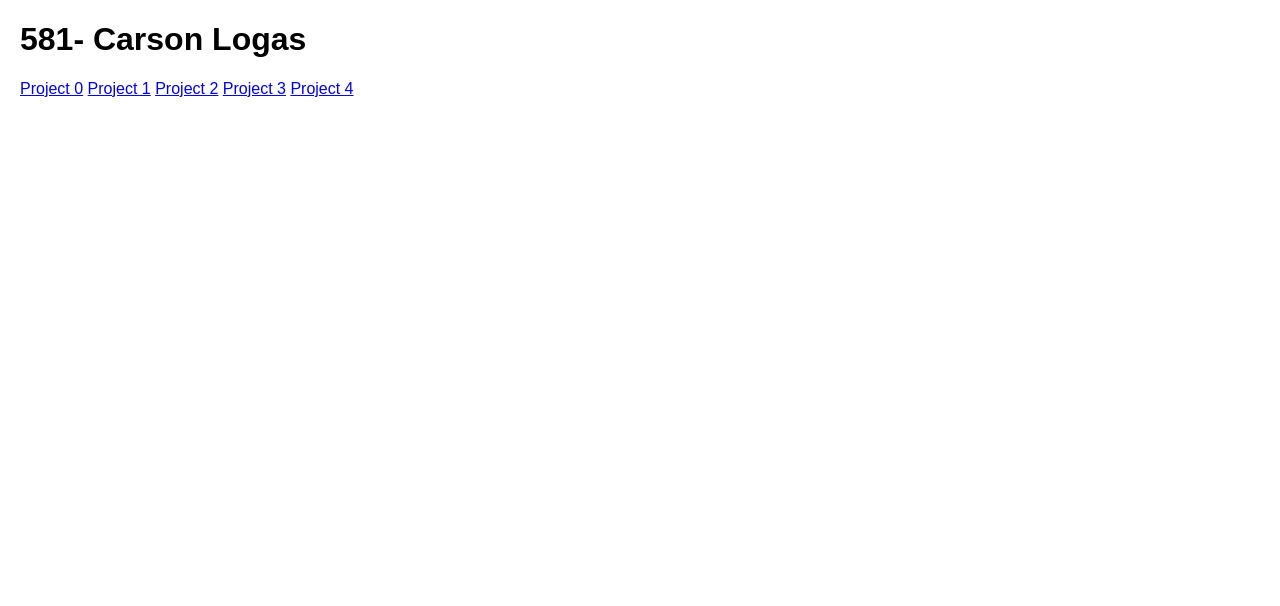
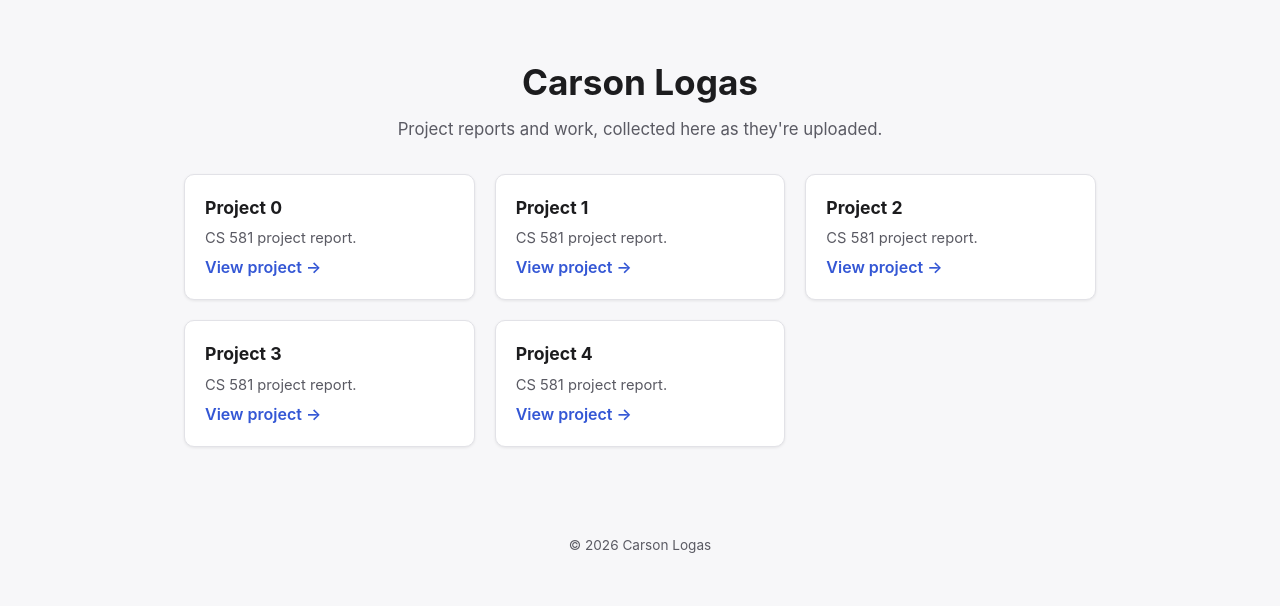
Before and after one commit to clogas24/clogas24.github.io, a plain HTML site: page index.html in a window 1280 px wide. Drawn offline with Linux system fonts and the light colour scheme.

Commit message:
added style folder to keep all styling in a single place

```diff
--- /dev/null
+++ b/css/style.css
@@ -0,0 +1,140 @@
+/* ==========================================================================
+   Site-wide styles for clogas24.github.io
+   All pages should link to this single stylesheet instead of using
+   inline <style> blocks or per-page CSS.
+   ========================================================================== */
+
+:root {
+  --color-bg: #f7f7f9;
+  --color-surface: #ffffff;
+  --color-text: #1c1c1e;
+  --color-text-muted: #5a5a63;
+  --color-accent: #3457d5;
+  --color-accent-hover: #2a45ac;
+  --color-border: #e2e2e7;
+
+  --font-body: -apple-system, BlinkMacSystemFont, "Segoe UI", Roboto, Helvetica, Arial, sans-serif;
+
+  --max-width: 960px;
+  --radius: 10px;
+  --shadow: 0 1px 3px rgba(0, 0, 0, 0.08);
+  --shadow-hover: 0 6px 16px rgba(0, 0, 0, 0.10);
+}
+
+* {
+  box-sizing: border-box;
+}
+
+body {
+  margin: 0;
+  font-family: var(--font-body);
+  background: var(--color-bg);
+  color: var(--color-text);
+  line-height: 1.5;
+}
+
+a {
+  color: var(--color-accent);
+  text-decoration: none;
+}
+
+a:hover {
+  text-decoration: underline;
+}
+
+.container {
+  max-width: var(--max-width);
+  margin: 0 auto;
+  padding: 0 24px;
+}
+
+/* ---------- Site header ---------- */
+
+.site-header {
+  padding: 56px 0 32px;
+  text-align: center;
+}
+
+.site-header h1 {
+  margin: 0 0 8px;
+  font-size: 2.2rem;
+}
+
+.site-header p {
+  margin: 0;
+  color: var(--color-text-muted);
+  font-size: 1.05rem;
+}
+
+/* ---------- Project grid ---------- */
+
+.project-grid {
+  display: grid;
+  grid-template-columns: repeat(auto-fill, minmax(220px, 1fr));
+  gap: 20px;
+  padding: 0 0 64px;
+}
+
+.project-card {
+  display: flex;
+  flex-direction: column;
+  gap: 6px;
+  padding: 20px;
+  background: var(--color-surface);
+  border: 1px solid var(--color-border);
+  border-radius: var(--radius);
+  box-shadow: var(--shadow);
+  transition: box-shadow 0.15s ease, transform 0.15s ease;
+}
+
+.project-card:hover {
+  box-shadow: var(--shadow-hover);
+  transform: translateY(-2px);
+}
+
+.project-card h2 {
+  margin: 0;
+  font-size: 1.1rem;
+}
+
+.project-card p {
+  margin: 0;
+  color: var(--color-text-muted);
+  font-size: 0.92rem;
+  flex-grow: 1;
+}
+
+.project-card a.project-link {
+  font-weight: 600;
+}
+
+.project-card a.project-link:hover {
+  color: var(--color-accent-hover);
+}
+
+/* ---------- Project detail (PDF viewer) pages ---------- */
+
+.project-page {
+  padding: 24px 0;
+}
+
+.project-page .back-link {
+  display: inline-block;
+  margin-bottom: 16px;
+}
+
+.project-page embed {
+  width: 100%;
+  height: 85vh;
+  border: 1px solid var(--color-border);
+  border-radius: var(--radius);
+}
+
+/* ---------- Footer ---------- */
+
+.site-footer {
+  text-align: center;
+  padding: 24px 0 48px;
+  color: var(--color-text-muted);
+  font-size: 0.85rem;
+}
--- a/index.html
+++ b/index.html
@@ -1,20 +1,53 @@
 <!DOCTYPE html>
-<html>
+<html lang="en">
 <head>
-    <title>581 - Carson Logas</title>
-    <style>
-        body {
-            font-family: Arial, sans-serif;
-            margin: 20px;
-        }
-    </style>
+    <meta charset="UTF-8">
+    <meta name="viewport" content="width=device-width, initial-scale=1.0">
+    <title>Carson Logas</title>
+    <link rel="stylesheet" href="css/style.css">
 </head>
 <body>
-    <h1>581- Carson Logas</h1>
-    <a href="https://clogas24.github.io/Project0/index.html">Project 0</a>
-    <a href="https://clogas24.github.io/Project1/index.html">Project 1</a>
-    <a href="https://clogas24.github.io/Project2/index.html">Project 2</a>
-    <a href="https://clogas24.github.io/Project3/index.html">Project 3</a>
-    <a href="https://clogas24.github.io/Project4/index.html">Project 4</a>
+    <header class="site-header">
+        <div class="container">
+            <h1>Carson Logas</h1>
+            <p>Project reports and work, collected here as they're uploaded.</p>
+        </div>
+    </header>
+
+    <main class="container">
+        <div class="project-grid">
+            <div class="project-card">
+                <h2>Project 0</h2>
+                <p>CS 581 project report.</p>
+                <a class="project-link" href="Project0/index.html">View project &rarr;</a>
+            </div>
+            <div class="project-card">
+                <h2>Project 1</h2>
+                <p>CS 581 project report.</p>
+                <a class="project-link" href="Project1/index.html">View project &rarr;</a>
+            </div>
+            <div class="project-card">
+                <h2>Project 2</h2>
+                <p>CS 581 project report.</p>
+                <a class="project-link" href="Project2/index.html">View project &rarr;</a>
+            </div>
+            <div class="project-card">
+                <h2>Project 3</h2>
+                <p>CS 581 project report.</p>
+                <a class="project-link" href="Project3/index.html">View project &rarr;</a>
+            </div>
+            <div class="project-card">
+                <h2>Project 4</h2>
+                <p>CS 581 project report.</p>
+                <a class="project-link" href="Project4/index.html">View project &rarr;</a>
+            </div>
+        </div>
+    </main>
+
+    <footer class="site-footer">
+        <div class="container">
+            &copy; 2026 Carson Logas
+        </div>
+    </footer>
 </body>
 </html>
```
Also changed, not shown: Project0/index.html (+9 -3 lines), Project1/index.html (+9 -3 lines), Project2/index.html (+9 -3 lines), Project3/index.html (+9 -3 lines), Project4/index.html (+9 -3 lines).
